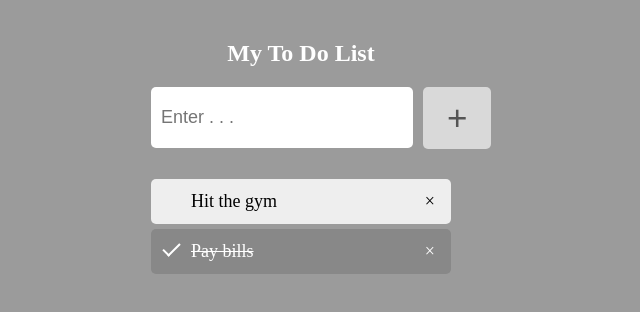
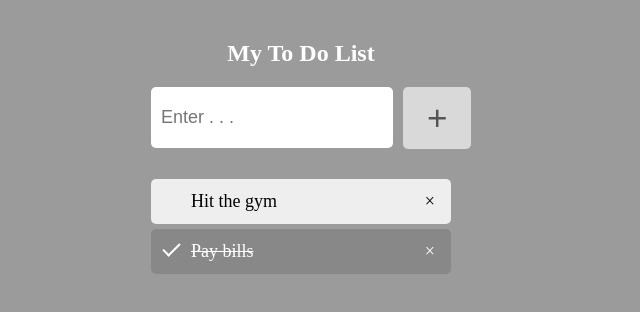
Before and after one commit to filippovskii09/ToDo-List, a plain HTML site: page index.html in a window 1280 px wide. Shown: the whole page, without its empty margins (339-979 px from the left). Drawn offline with Linux system fonts and the light colour scheme.

Commit message:
Update style.css

```diff
--- a/style.css
+++ b/style.css
@@ -86,7 +86,7 @@ ul li.checked::before {
 /* Style the input */
 input {
 	border: none;
-	padding: 20px 20px 20px 10px ;
+	padding: 20px 0px 20px 10px ;
 	font-size: 18px;
 	border-radius: 5px;
 }
```
